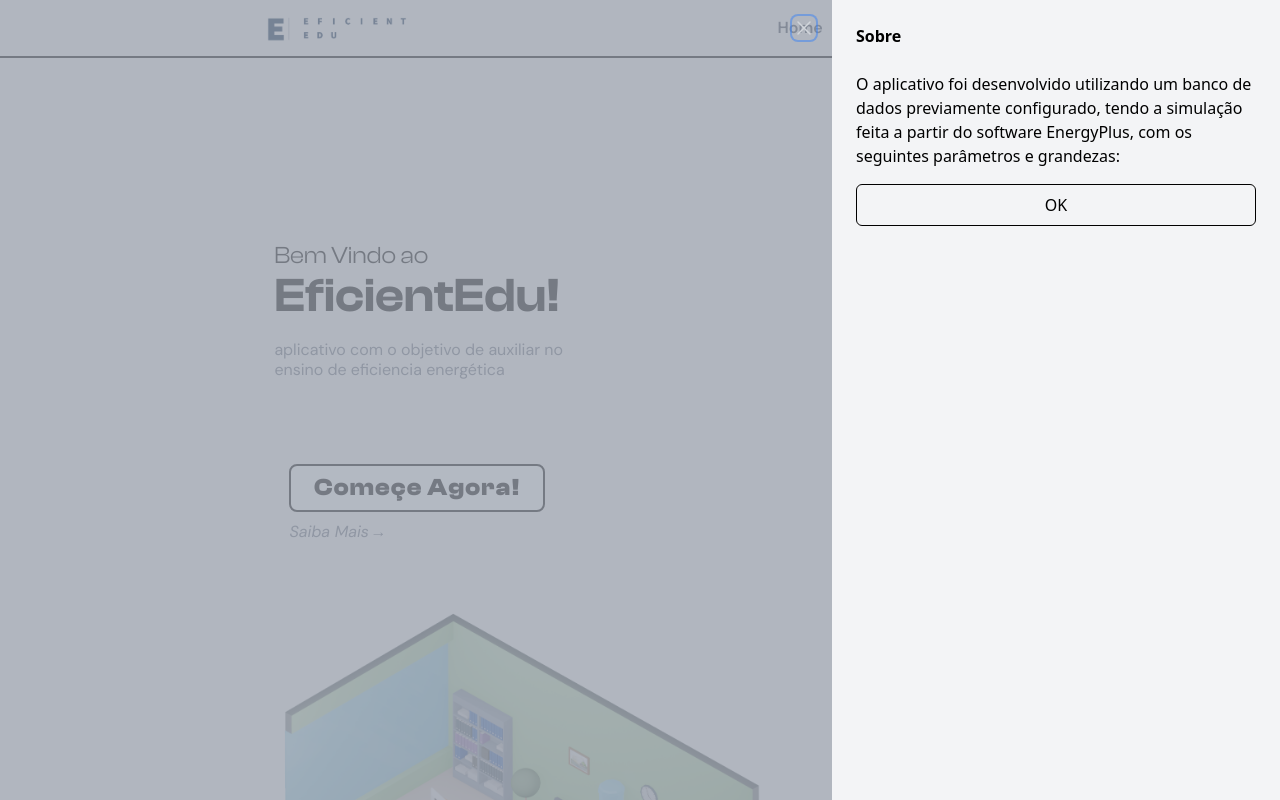
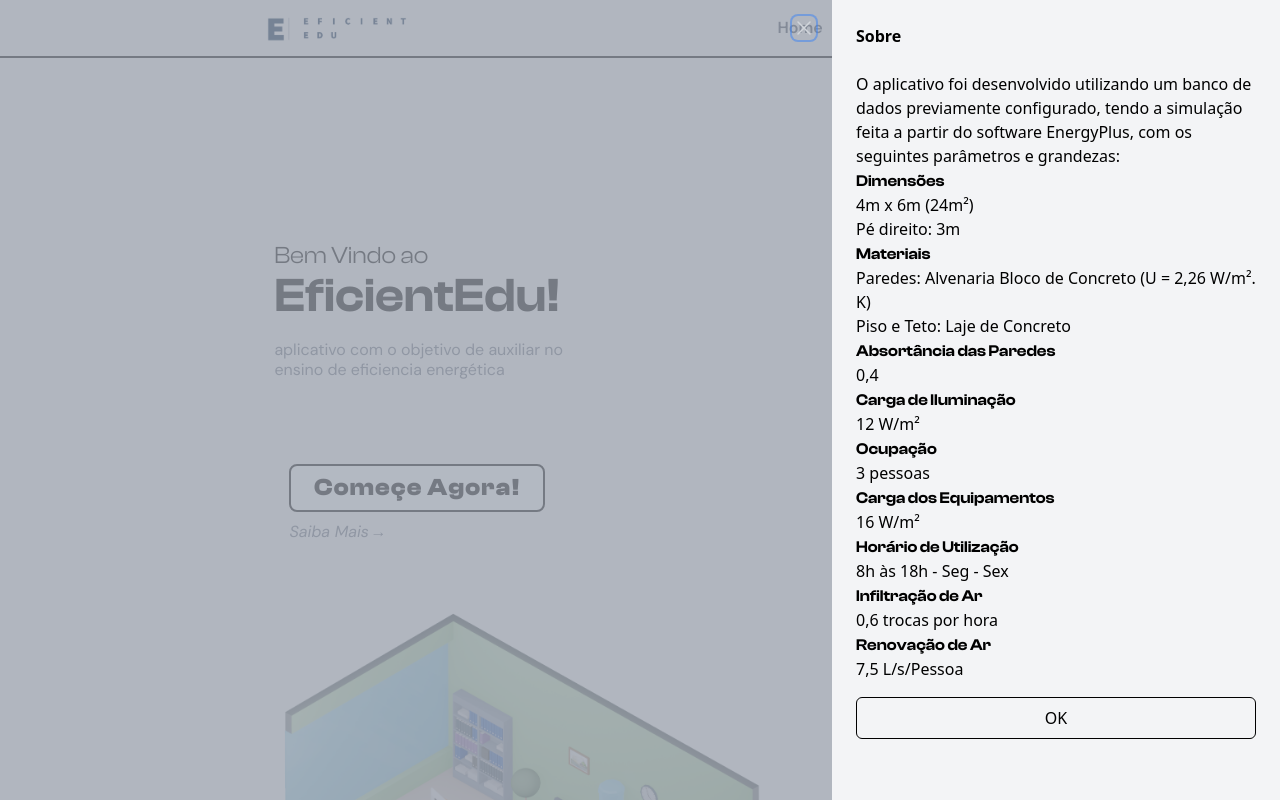
Before and after one commit to Lucas-Adler/EficientEdu, a React (Vite) app: page / in a window 1280 px wide. Both pictures are taken after a click on the link "Saiba Mais →". Shown: the top 800 px of the page. Built offline with nearby package versions, Linux system fonts and the light colour scheme.

Commit message:
modified:   dist/index.html 	modified:   src/Content/Home.jsx

```diff
--- a/src/Content/Home.jsx
+++ b/src/Content/Home.jsx
@@ -41,7 +41,48 @@ export default function Home() {
               >
                 <div className="flex flex-col z-100">
                   O aplicativo foi desenvolvido utilizando um banco de dados previamente configurado, tendo a simulação feita a partir do software EnergyPlus, com os seguintes parâmetros e grandezas:
-
+                  <a>
+                  <a className="font-clashSemi">Dimensões</a>
+                  <br></br>
+                  4m x 6m (24m²)
+                  <br></br>
+                  Pé direito: 3m
+                  <br></br>
+                  <a className="font-clashSemi">Materiais</a>
+                  <br></br>
+                  Paredes: Alvenaria Bloco de Concreto (U = 2,26 W/m². K)
+                  <br></br>
+                  Piso e Teto: Laje de Concreto
+                  <br></br>
+                  <a className="font-clashSemi">Absortância das Paredes</a>
+                  <br></br>
+                  0,4
+                  <br></br>
+                  <a className="font-clashSemi">Carga de Iluminação</a>
+                  <br></br>
+                  12 W/m²
+                  <br></br>
+                  <a className="font-clashSemi">Ocupação</a>
+                  <br></br>
+                  3 pessoas
+                  <br></br>
+                  <a className="font-clashSemi">Carga dos Equipamentos</a>
+                  <br></br>
+                  16 W/m²
+                  <br></br>
+                  <a className="font-clashSemi">Horário de Utilização</a>
+                  <br></br>
+                  8h às 18h - Seg - Sex
+                  <br></br>
+                  <a className="font-clashSemi">Infiltração de Ar</a>
+                  <br></br>
+                  0,6 trocas por hora
+                  <br></br>
+                  <a className="font-clashSemi">Renovação de Ar</a>
+                  <br></br>
+                  7,5 L/s/Pessoa
+                  <br></br>
+                  </a>
 
                   <Button
                     className="mt-4"
```
Also changed, not shown: 1 other file (tests, documents, lock files or other folders).
